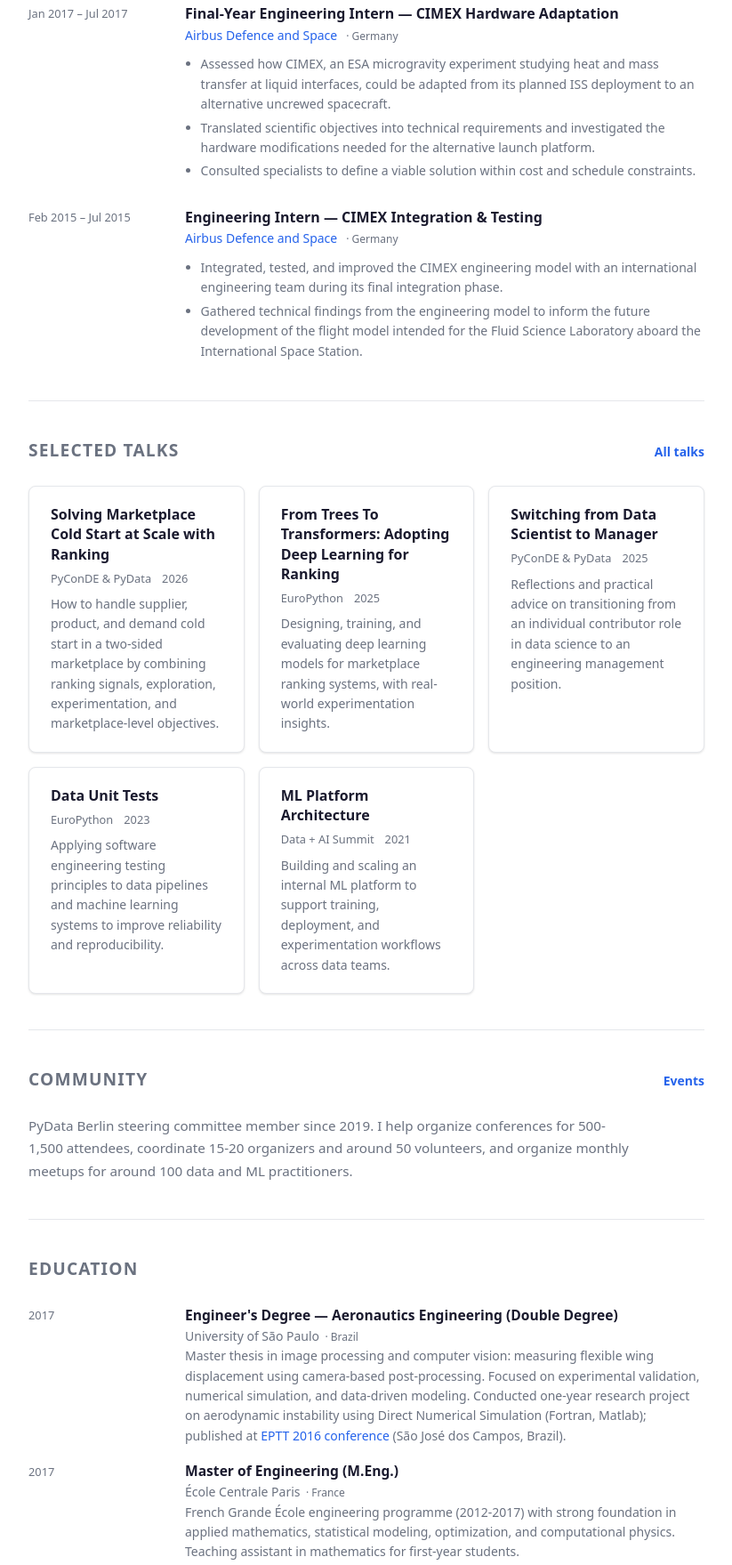
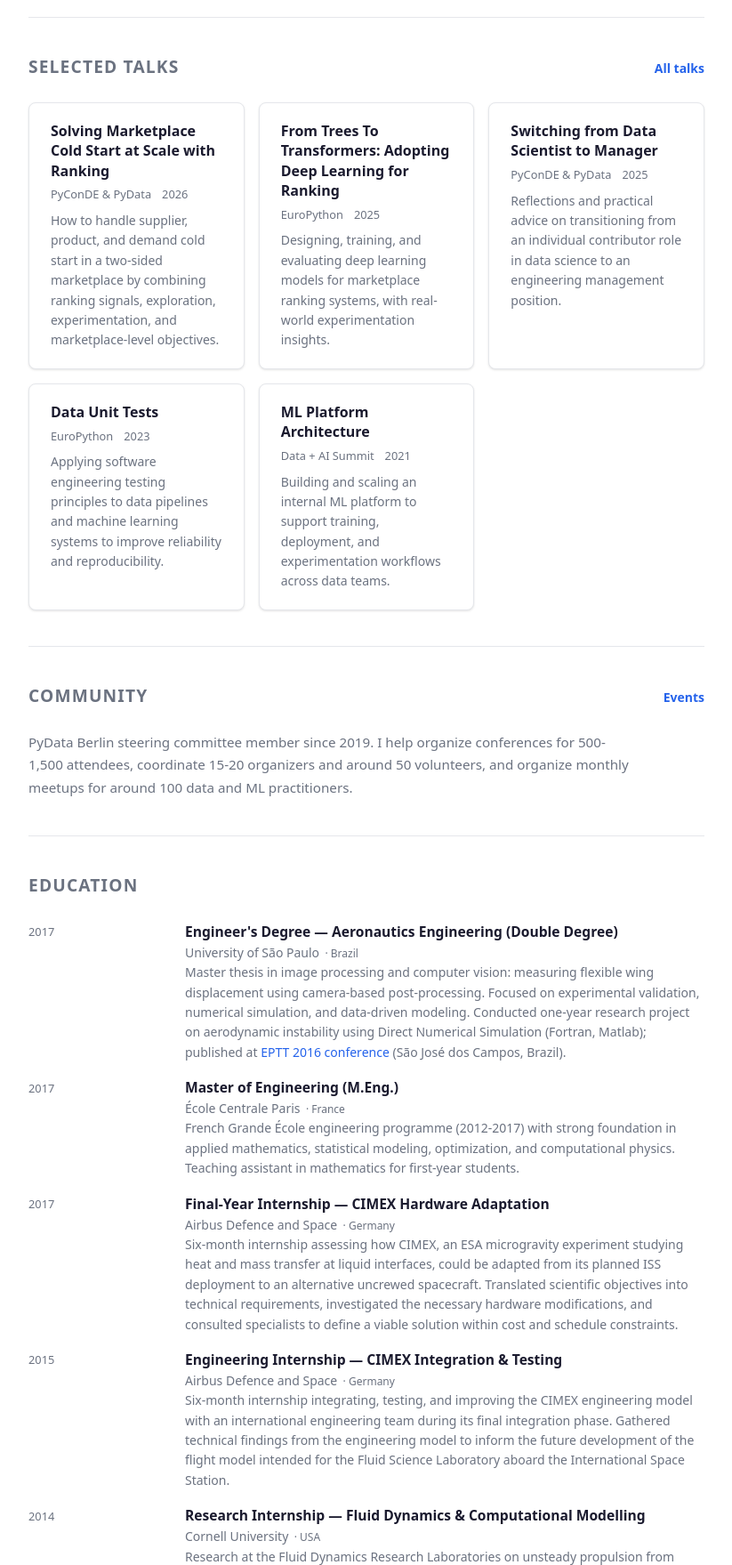
Before and after one commit to theopinard/about-me, an Astro site: page /about-me/ in a window 1280 px wide. Shown: the part 1820-3579 px from the top of the page at 89% size, without its empty margins (228-1051 px from the left). Built offline with nearby package versions, Linux system fonts and the light colour scheme; Astro itself is replaced by a stand-in of ours.

Commit message:
Move Airbus internships to education

```diff
--- a/src/content/site/home.md
+++ b/src/content/site/home.md
@@ -76,21 +76,6 @@ work:
     highlights:
       - First and sole data scientist at an early-stage startup.
       - Built data quality and fraud detection systems for marketing campaigns and improved campaign ROI through postcode-level targeting analysis.
-  - company: Airbus Defence and Space
-    role: Final-Year Engineering Intern — CIMEX Hardware Adaptation
-    period: Jan 2017 – Jul 2017
-    country: Germany
-    highlights:
-      - Assessed how CIMEX, an ESA microgravity experiment studying heat and mass transfer at liquid interfaces, could be adapted from its planned ISS deployment to an alternative uncrewed spacecraft.
-      - Translated scientific objectives into technical requirements and investigated the hardware modifications needed for the alternative launch platform.
-      - Consulted specialists to define a viable solution within cost and schedule constraints.
-  - company: Airbus Defence and Space
-    role: Engineering Intern — CIMEX Integration & Testing
-    period: Feb 2015 – Jul 2015
-    country: Germany
-    highlights:
-      - Integrated, tested, and improved the CIMEX engineering model with an international engineering team during its final integration phase.
-      - Gathered technical findings from the engineering model to inform the future development of the flight model intended for the Fluid Science Laboratory aboard the International Space Station.
 education:
   - institution: University of São Paulo
     degree: Engineer's Degree — Aeronautics Engineering (Double Degree)
@@ -103,6 +88,18 @@ education:
     year: 2017
     country: France
     note: French Grande École engineering programme (2012-2017) with strong foundation in applied mathematics, statistical modeling, optimization, and computational physics. Teaching assistant in mathematics for first-year students.
+  - institution: Airbus Defence and Space
+    degree: Final-Year Internship — CIMEX Hardware Adaptation
+    year: 2017
+    country: Germany
+    note: >
+      Six-month internship assessing how CIMEX, an ESA microgravity experiment studying heat and mass transfer at liquid interfaces, could be adapted from its planned ISS deployment to an alternative uncrewed spacecraft. Translated scientific objectives into technical requirements, investigated the necessary hardware modifications, and consulted specialists to define a viable solution within cost and schedule constraints.
+  - institution: Airbus Defence and Space
+    degree: Engineering Internship — CIMEX Integration & Testing
+    year: 2015
+    country: Germany
+    note: >
+      Six-month internship integrating, testing, and improving the CIMEX engineering model with an international engineering team during its final integration phase. Gathered technical findings from the engineering model to inform the future development of the flight model intended for the Fluid Science Laboratory aboard the International Space Station.
   - institution: Cornell University
     degree: Research Internship — Fluid Dynamics & Computational Modelling
     year: 2014
```
